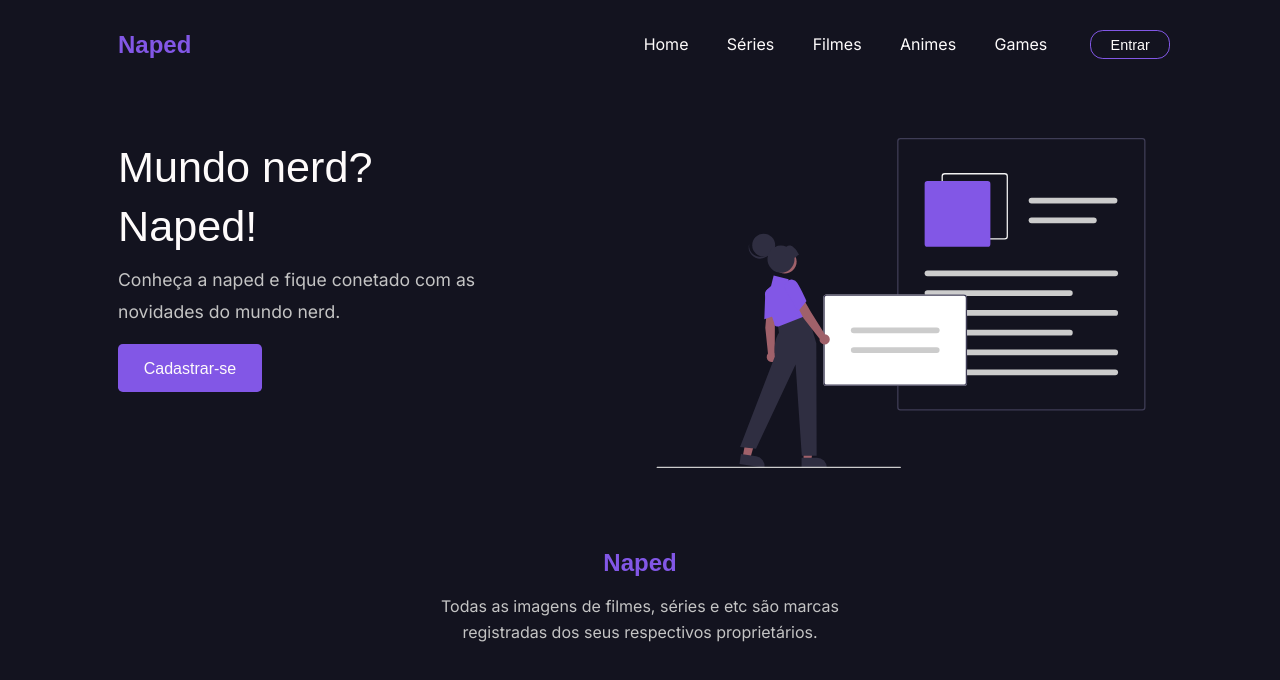
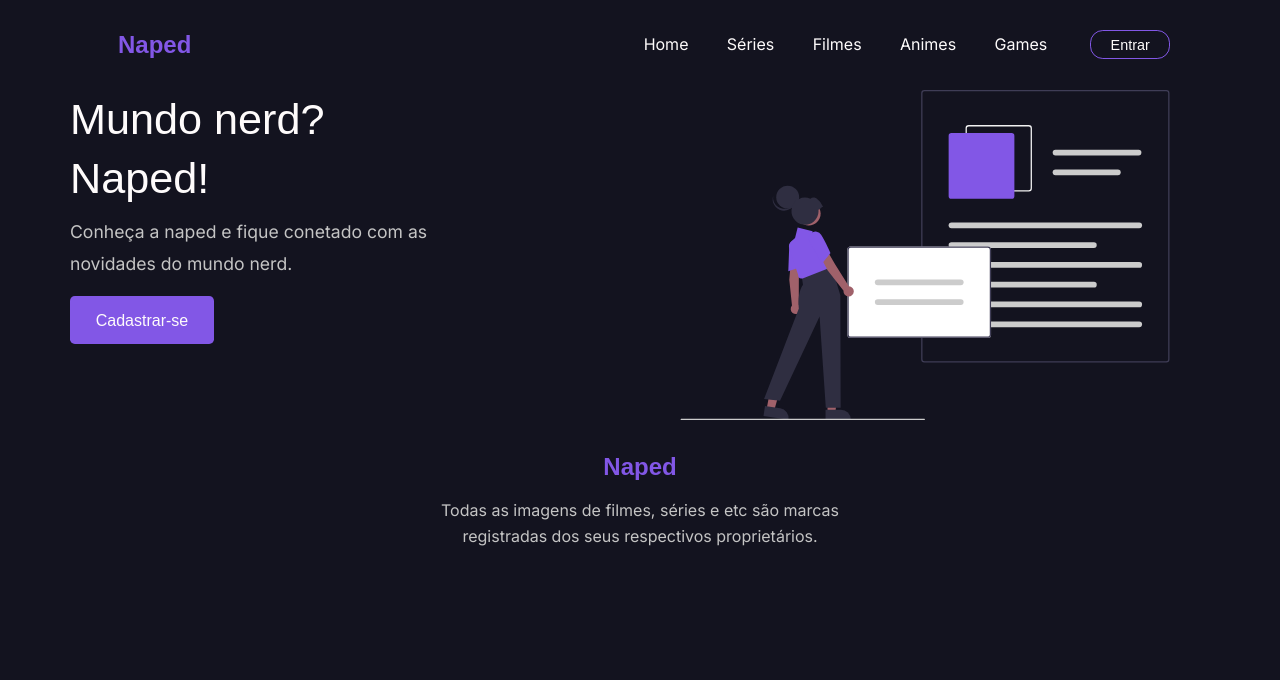
Before and after one commit to Al3xsandro/Naped, a Next.js app: page / in a window 1280 px wide. Shown: the top 680 px of the page. Built offline with nearby package versions, Linux system fonts and the light colour scheme.

Commit message:
feat: add correct with for all devices

```diff
--- a/src/styles/GlobalStyles.ts
+++ b/src/styles/GlobalStyles.ts
@@ -12,6 +12,7 @@ export default createGlobalStyle`
         --title-color: #8257E6;
         --text-gray-color: #C4C4C4;
         --text-color-light: #FEFBFB;
+        --white-color: #FEFBFB;
     }
 
     body {
--- a/src/styles/pages/dashboard.style.ts
+++ b/src/styles/pages/dashboard.style.ts
@@ -4,4 +4,6 @@ export const Container = styled.div`
     display: flex;
     flex-direction: column;
     justify-content: center;
+
+    padding: 0 1rem;
 `;
--- a/src/styles/pages/index.style.ts
+++ b/src/styles/pages/index.style.ts
@@ -4,8 +4,6 @@ export const Container = styled.section`
     display: flex;
     flex-direction: column;
     justify-content: center;
-
-    padding: 3rem;
 `;
 
 const slide = keyframes`
@@ -81,6 +79,8 @@ export const Grid = styled.section`
         flex-direction: column;
         justify-content: center;
 
+        padding: 2rem;
+
         .container__logo {
             margin-top: 3rem;
 
```
